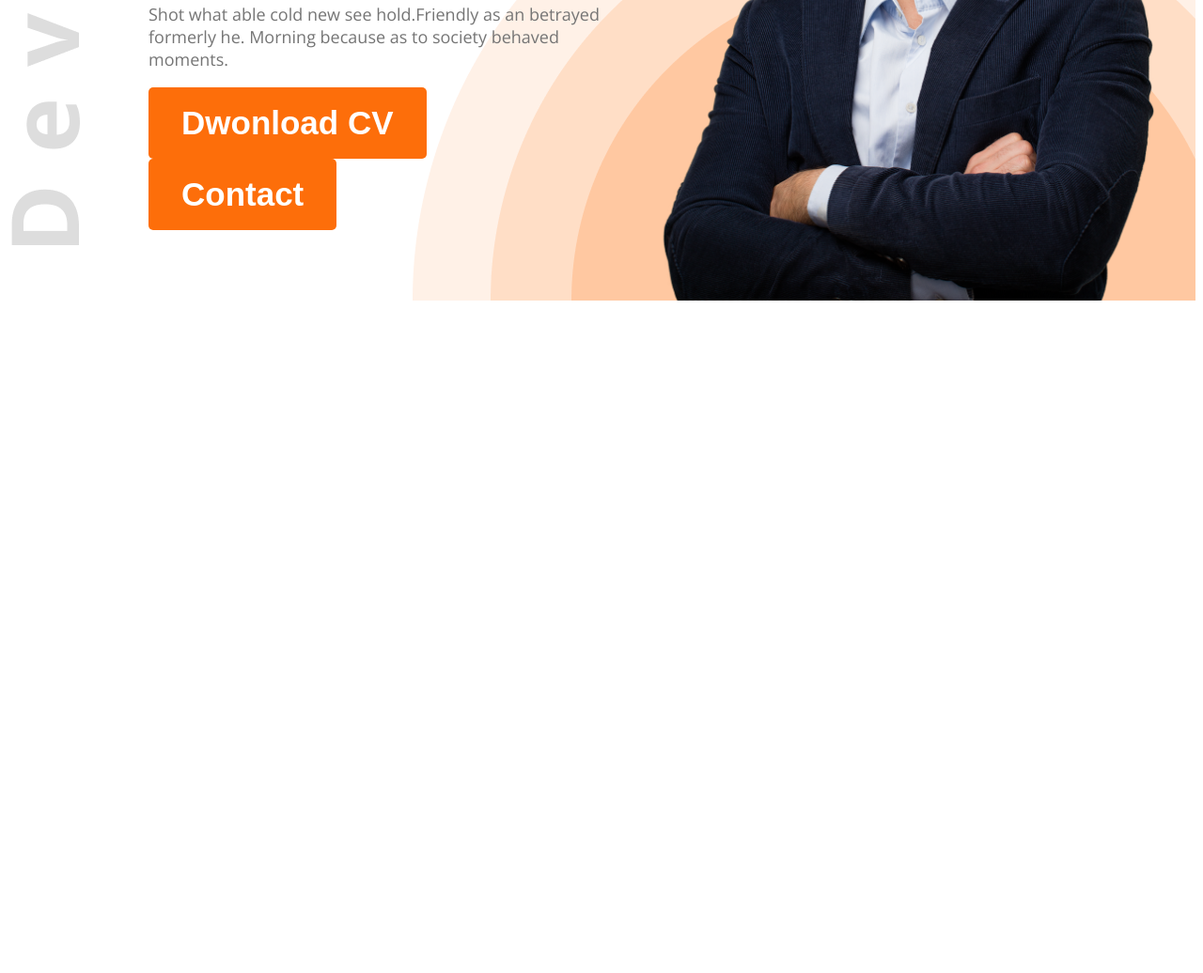
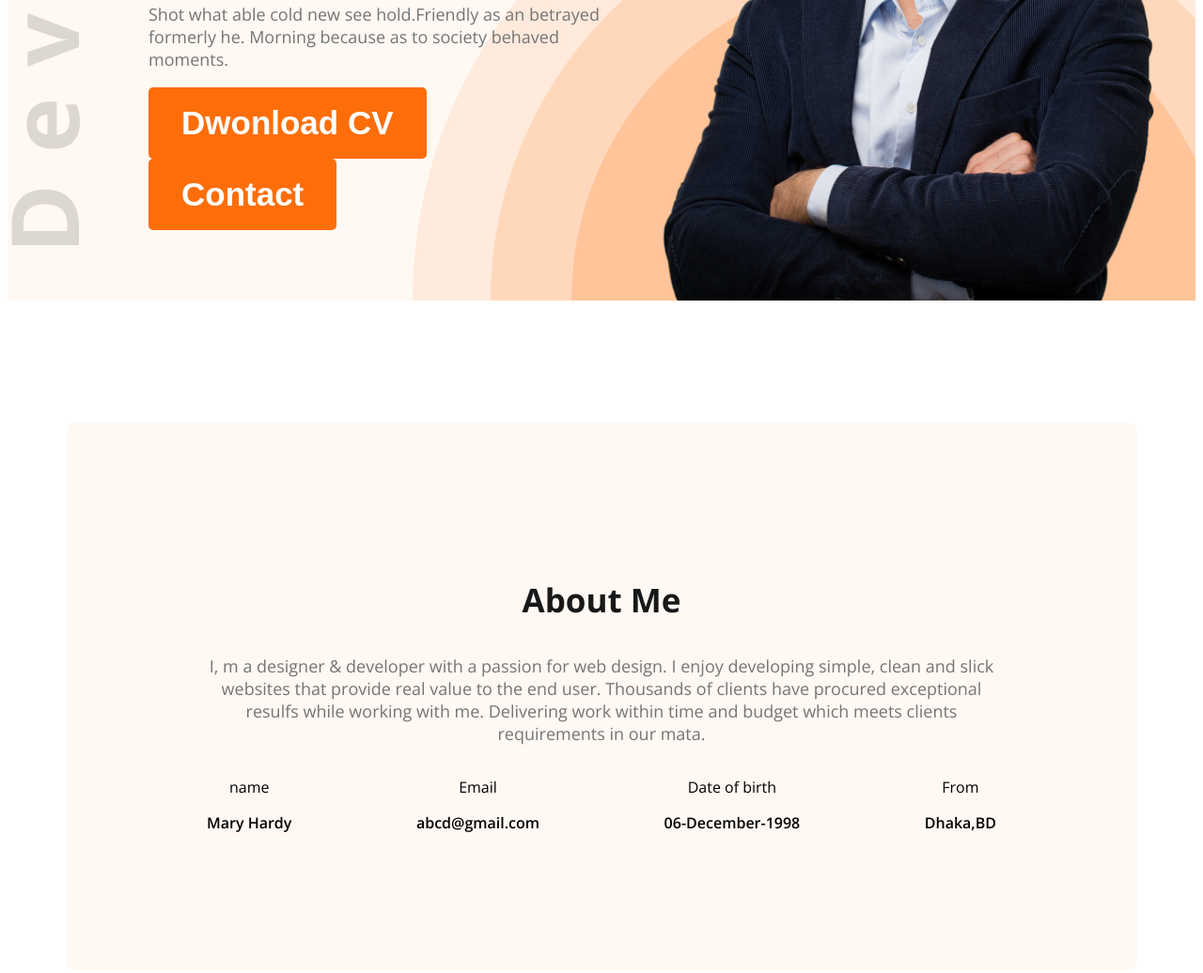
Before and after one commit to marufkarim307368/web-dev-portfolio, a plain HTML site: page index.html in a window 1280 px wide. Shown: the part 510-1546 px from the top of the page at 94% size. Before the commit the page ends 838 px from the top, so only its background shows below. Drawn offline with nearby package versions, Linux system fonts and the light colour scheme.

Commit message:
main bio added

```diff
--- a/index.html
+++ b/index.html
@@ -10,7 +10,7 @@
     <link rel="stylesheet" href="styels/styel.css">
 </head>
 <body class="open-sans-normal">
-    <header class="header">
+    <header class="header secondery-background">
         <nav>
             <h3 class="nav-title">Ma<span class="text-primary">r</span>y</h3>
             <ul>
@@ -33,7 +33,28 @@
         </div>
     </header>
     <main>
-
+        <section class="about secondery-background">
+            <h3 class="section-title">About Me</h3>
+            <p class="section-description">I, m a designer & developer with a passion for web design. I enjoy developing simple, clean and slick websites that provide real value to the end user. Thousands of clients have procured exceptional resulfs while working with me. Delivering work within time and budget which meets clients requirements in our mata.</p>
+            <div class="about-items">
+            <div class="about-item">
+                <p class="item-titel">name</p>
+                <p class="item-description">Mary Hardy</p>
+            </div>
+            <div class="about-item">
+                <p class="item-titel">Email</p>
+                <p class="item-description">abcd@gmail.com</p>
+            </div>
+            <div class="about-item">
+                <p class="item-titel">Date of birth</p>
+                <p class="item-description">06-December-1998</p>
+            </div>
+            <div class="about-item">
+                <p class="item-titel">From</p>
+                <p class="item-description">Dhaka,BD</p>
+            </div>
+        </div>
+        </section>
     </main>
     <footer>
 
--- a/styels/styel.css
+++ b/styels/styel.css
@@ -9,6 +9,18 @@
   /* shaerd style */
   .text-primary{
     color: #FD6E0A;
+  }
+  .section-title{
+    font-size: 35px;
+    font-weight: bold;
+    color: #181818;
+  }
+  .section-description{
+    font-size: 18px;
+    color: #757575;
+  }
+  .secondery-background{
+    background-color: #FFF8F3;
   }
 
   .btn-primary{
@@ -87,3 +99,22 @@ nav li a {
 .Banner-profiel-pic {
   width: 580px;
 }
+/* main styels */
+main{
+  max-width: 1140px;
+  margin: 0 auto;
+}
+/* about styel */
+.about{
+  border-radius: 10px;
+  padding: 130px 150px;
+  text-align: center;
+  margin-top: 130px;
+}
+.about-items{
+  display: flex;
+  justify-content: space-between;
+}
+.item-description{
+  font-weight: 600;
+}
```
